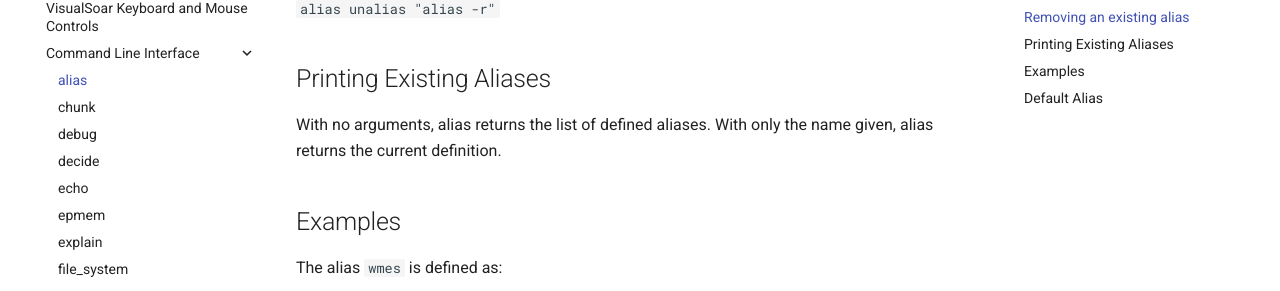
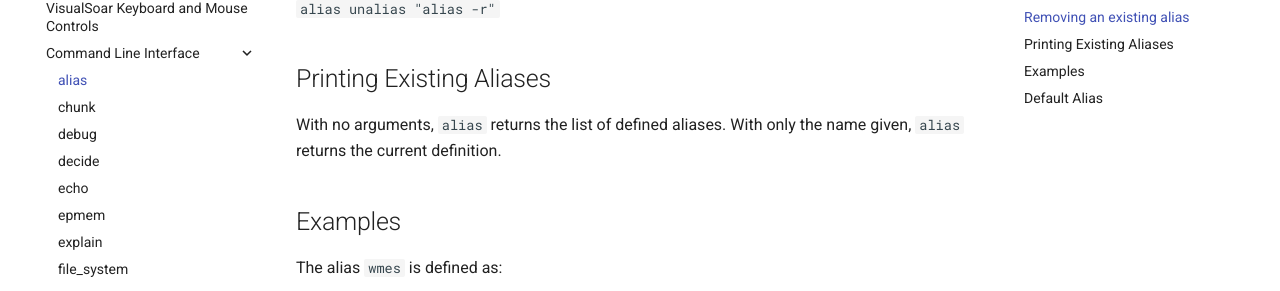
Before and after one commit to SoarGroup/SoarGroup.github.io, an MkDocs documentation site: the page built from docs/reference/cli/cmd_alias.md, in a window 1280 px wide and 900 px high, scrolled down 793 px. Shown: the part 145-436 px from the top of the window. Built offline with MkDocs 1.6.1 and Material for MkDocs 9.7.7, drawn with Linux system fonts in a browser that asks for light colours; comment, search, counter and statistics services are not loaded.

Commit message:
formatting

```diff
--- a/docs/reference/cli/cmd_alias.md
+++ b/docs/reference/cli/cmd_alias.md
@@ -34,8 +34,8 @@ option, make sure to enclose it in quotes. For example:
 
 ## Printing Existing Aliases
 
-With no arguments, alias returns the list of defined aliases. With only the name
-given, alias returns the current definition.
+With no arguments, `alias` returns the list of defined aliases. With only the name
+given, `alias` returns the current definition.
 
 ## Examples
 
```
